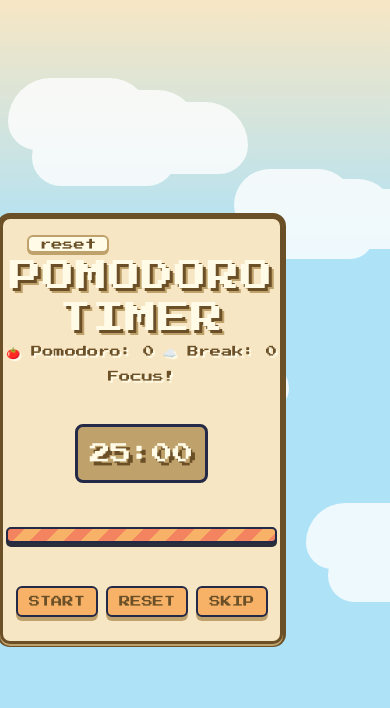
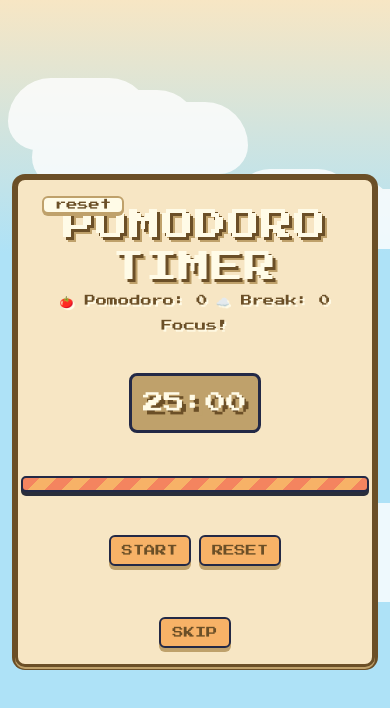
Before and after one commit to yuliagusmy/pomodoro-timer, a React (Vite) app: page / in a window 390 px wide. Shown: the top 708 px of the page. Built offline with nearby package versions, Linux system fonts and the light colour scheme.

Commit message:
update mobile

```diff
--- a/src/App.tsx
+++ b/src/App.tsx
@@ -1,14 +1,19 @@
-import React, { useRef } from 'react'
+import React, { useRef, useState } from 'react'
 import styled from 'styled-components'
 import PomodoroTimer from './components/PomodoroTimer'
 
 const Bg = styled.div<{isBreak?: boolean}>`
+  width: 100vw;
+  height: 100vh;
   min-height: 100vh;
-  width: 100vw;
+  box-sizing: border-box;
+  display: flex;
+  align-items: center;
+  justify-content: center;
   background: ${({isBreak}) => isBreak
     ? 'linear-gradient(to top, #181c2f 70%, #232946 100%)'
     : 'linear-gradient(to top, #aee2f7 70%, #f7e6c4 100%)'};
-  position: fixed;
+  position: relative;
   z-index: 0;
   left: 0;
   top: 0;
@@ -35,8 +40,6 @@ const GameFrame = styled.div<{isBreak?: boolean}>`
   box-shadow: 0 8px 0 ${({isBreak}) => isBreak ? '#2a2d3a' : '#bfa16b'}, 0 0 0 12px ${({isBreak}) => isBreak ? '#232946' : '#6b4f27'};
   max-width: 480px;
   width: 100%;
-  margin: 0 auto;
-  margin-top: 80px;
   padding: 3.5rem 1.5rem 2rem 1.5rem;
   padding-top: 3.5rem;
   z-index: 1;
@@ -46,10 +49,9 @@ const GameFrame = styled.div<{isBreak?: boolean}>`
   align-items: center;
   transition: background 0.3s, border 0.3s, box-shadow 0.3s;
   @media (max-width: 600px) {
-    max-width: 100vw;
-    padding: 1.7rem 0.2rem 1rem 0.2rem;
-    padding-top: 2.2rem;
-    margin-top: 16px;
+    max-width: 360px;
+    padding: 0.8rem 0.2rem 1rem 0.2rem;
+    padding-top: 1.5rem;
     border-width: 3px;
     border-radius: 10px;
     box-shadow: 0 2px 0 ${({isBreak}) => isBreak ? '#2a2d3a' : '#bfa16b'}, 0 0 0 3px ${({isBreak}) => isBreak ? '#232946' : '#6b4f27'};
@@ -122,22 +124,20 @@ const ResetMiniAbsolute = styled(ResetMini)`
 
 function App() {
   const timerRef = useRef<any>(null)
-  const [pomodoroCount, setPomodoroCount] = React.useState(0)
-  const [breakCount, setBreakCount] = React.useState(0)
-  const [isBreak, setIsBreak] = React.useState(false)
+  const [pomodoroCount, setPomodoroCount] = useState(0)
+  const [breakCount, setBreakCount] = useState(0)
+  const [isBreak, setIsBreak] = useState(false)
   const handleResetCount = () => {
     if (timerRef.current) timerRef.current.resetCount()
     setPomodoroCount(0)
     setBreakCount(0)
   }
   return (
-    <>
-      <Bg isBreak={isBreak}>
-        <Cloud top="10%" left="5%" scale={1.2} isBreak={isBreak}/>
-        <Cloud top="20%" left="60%" scale={1} isBreak={isBreak}/>
-        <Cloud top="40%" left="30%" scale={0.8} isBreak={isBreak}/>
-        <Cloud top="60%" left="80%" scale={1.1} isBreak={isBreak}/>
-      </Bg>
+    <Bg isBreak={isBreak}>
+      <Cloud top="10%" left="5%" scale={1.2} isBreak={isBreak}/>
+      <Cloud top="20%" left="60%" scale={1} isBreak={isBreak}/>
+      <Cloud top="40%" left="30%" scale={0.8} isBreak={isBreak}/>
+      <Cloud top="60%" left="80%" scale={1.1} isBreak={isBreak}/>
       <GameFrame isBreak={isBreak}>
         <ResetMiniAbsolute onClick={handleResetCount}>reset</ResetMiniAbsolute>
         <Title isBreak={isBreak}>
@@ -154,7 +154,7 @@ function App() {
         </StatsBar>
         <PomodoroTimer ref={timerRef} onCountChange={(pom, brk) => {setPomodoroCount(pom); setBreakCount(brk)}} onModeChange={setIsBreak} />
       </GameFrame>
-    </>
+    </Bg>
   )
 }
 
--- a/src/components/PomodoroTimer.tsx
+++ b/src/components/PomodoroTimer.tsx
@@ -40,6 +40,8 @@ const ButtonContainer = styled.div`
   justify-content: center;
   width: 100%;
   @media (max-width: 600px) {
+    flex-direction: row;
+    align-items: center;
     gap: 0.5rem 0.5rem;
   }
 `
@@ -330,7 +332,8 @@ const PomodoroTimer = forwardRef<{
         >
           Reset
         </PixelButton>
-        <PixelButton isBreak={isBreak}
+      </ButtonContainer>
+      <div className="skip-btn-mobile"><PixelButton isBreak={isBreak}
         whileHover={{ scale: 1.08 }}
         whileTap={{ scale: 0.96 }}
         onClick={isBreak ? skipBreak : () => {
@@ -347,8 +350,7 @@ const PomodoroTimer = forwardRef<{
         }}
       >
         Skip
-        </PixelButton>
-      </ButtonContainer>
+      </PixelButton></div>
       {showNotif && (
         <div style={{
           background: '#fffbe7',
--- a/src/index.css
+++ b/src/index.css
@@ -32,3 +32,12 @@ body {
 button {
   font-family: 'Press Start 2P', system-ui, Avenir, Helvetica, Arial, sans-serif;
 }
+
+@media (max-width: 600px) {
+  .skip-btn-mobile {
+    margin-top: 0.5rem;
+    width: 100%;
+    display: flex;
+    justify-content: center;
+  }
+}
```
Lines whose indentation alone changed are shown as unchanged.
